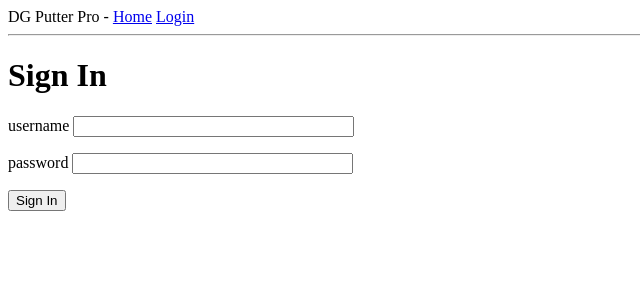
After one commit to jjniemeyer/dgPutterPro, a Flask app: page /login in a window 1280 px wide. The commit adds this page. Shown: the top 300 px of the page, without its empty margins (0-640 px from the left). Run offline with Flask 2, Linux system fonts and the light colour scheme.

Commit message:
create login form

```diff
--- /dev/null
+++ b/app/forms.py
@@ -0,0 +1,8 @@
+from flask_wtf import FlaskForm
+from wtforms import StringField, PasswordField, SubmitField
+from wtforms.validators import DataRequired
+
+class LoginForm(FlaskForm):
+    username = StringField('username', validators=[DataRequired()])
+    password = StringField('password', validators=[DataRequired()])
+    submit = SubmitField('Sign In')
--- a/app/routes.py
+++ b/app/routes.py
@@ -1,8 +1,15 @@
 from flask import render_template
 from app import app
+from app.forms import LoginForm
 
 @app.route('/')
 @app.route('/index')
 def index():
     user = {'username':'FakeUser'}
     return render_template('index.html', title='Home', user=user)
+
+
+@app.route('/login')
+def login():
+    form = LoginForm()
+    return render_template('login.html', title='Sign In', form=form)
--- a/app/templates/base.html
+++ b/app/templates/base.html
@@ -8,7 +8,12 @@
         {% endif %}
     </head>
     <body>
-        <div>DG Putter Pro - <a href="/index">Home</a></div>
+        <div>
+            DG Putter Pro -
+            <a href="/index">Home</a>
+            <a href="/login">Login</a>
+        </div>
+
     <hr>
     {% block content %}{% endblock %}
     </body>
--- /dev/null
+++ b/app/templates/login.html
@@ -0,0 +1,17 @@
+{% extends "base.html" %}
+
+{% block content %}
+    <h1>Sign In</h1>
+    <form action="" method="post" novalidate>
+        {{ form.hidden_tag() }}
+        <p>
+            {{ form.username.label }}
+            {{ form.username(size=32) }}
+        </p>
+        <p>
+            {{ form.password.label }}
+            {{ form.password(size=32) }}
+        </p>
+        <p>{{ form.submit }}</p>
+    </form>
+{% endblock %}
```
